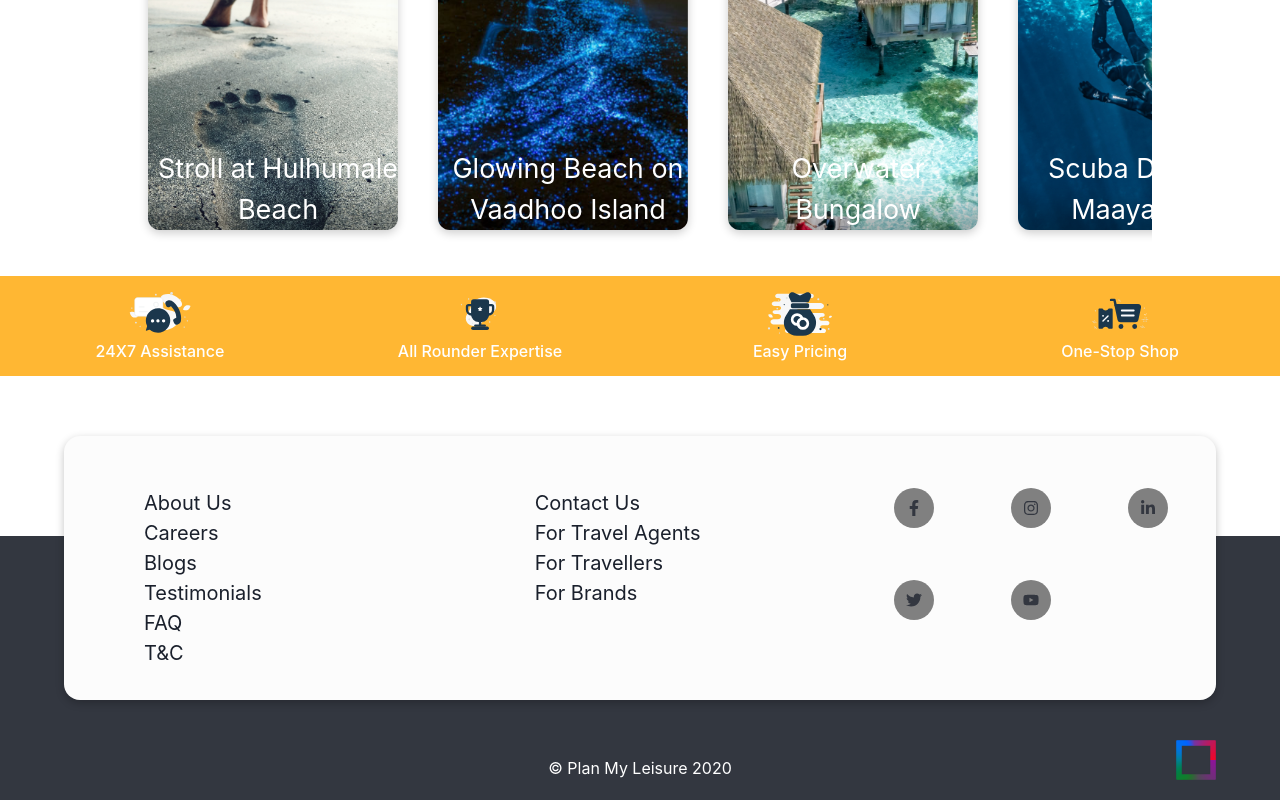
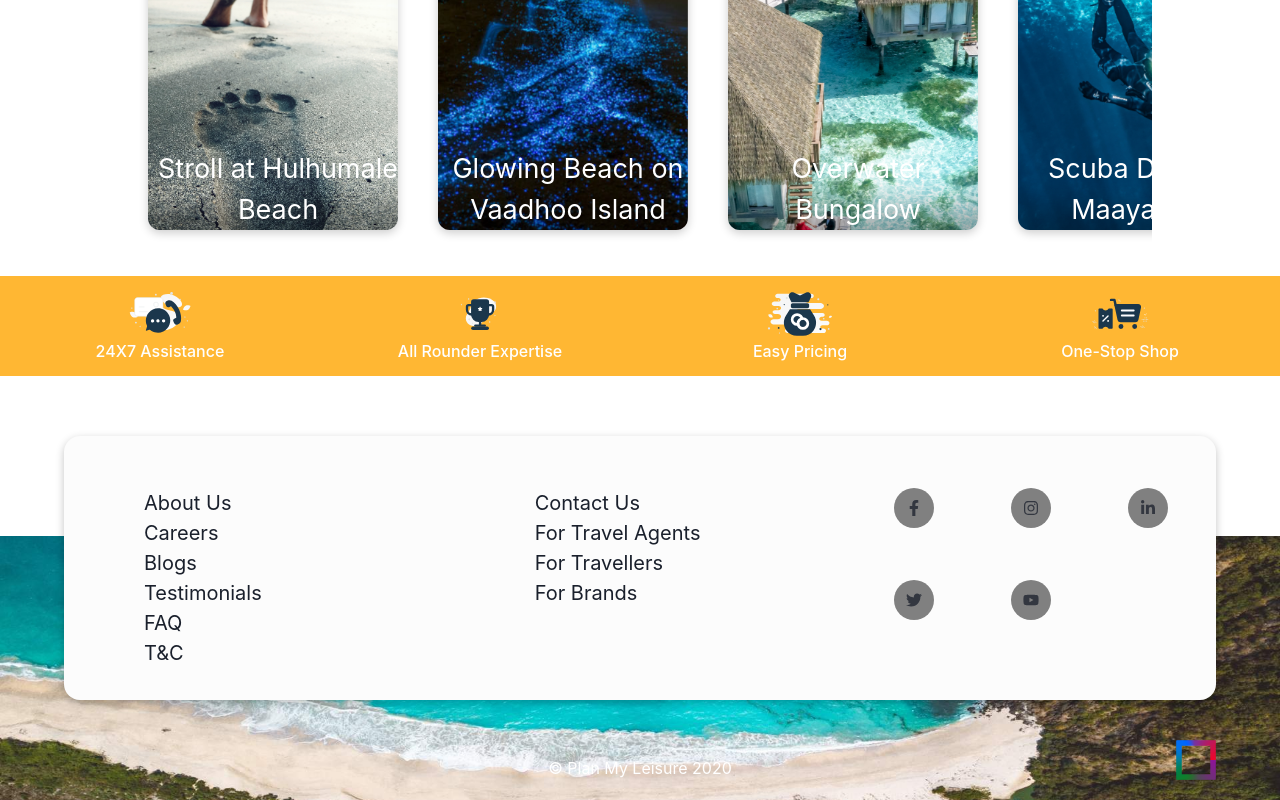
Before and after one commit to KAVARA-TechX/PMP-Front-End, a React (Create React App) app: page / in a window 1280 px wide. Shown: the part 2305-3105 px from the top of the page. Built offline with nearby package versions, Linux system fonts and the light colour scheme.

Commit message:
footer image update

```diff
--- a/src/footer/Footer.js
+++ b/src/footer/Footer.js
@@ -7,11 +7,14 @@ import {
 	FaYoutube,
 } from 'react-icons/fa';
 import cftlogo from '../assets/logo.png';
+import footerImg from '../assets/footer.jpeg';
 
 const Footer = () => {
 	return (
 		<Box
-			bg='rgb(51,55,64)'
+			bgImage={footerImg}
+			bgSize='cover'
+			bgPos={'50% 50%'}
 			h='fit-content'
 			w='100vw'
 			position='relative'
```
Also changed, not shown: src/assets/footer.jpeg (added), src/assets/footer.jpg (added).
